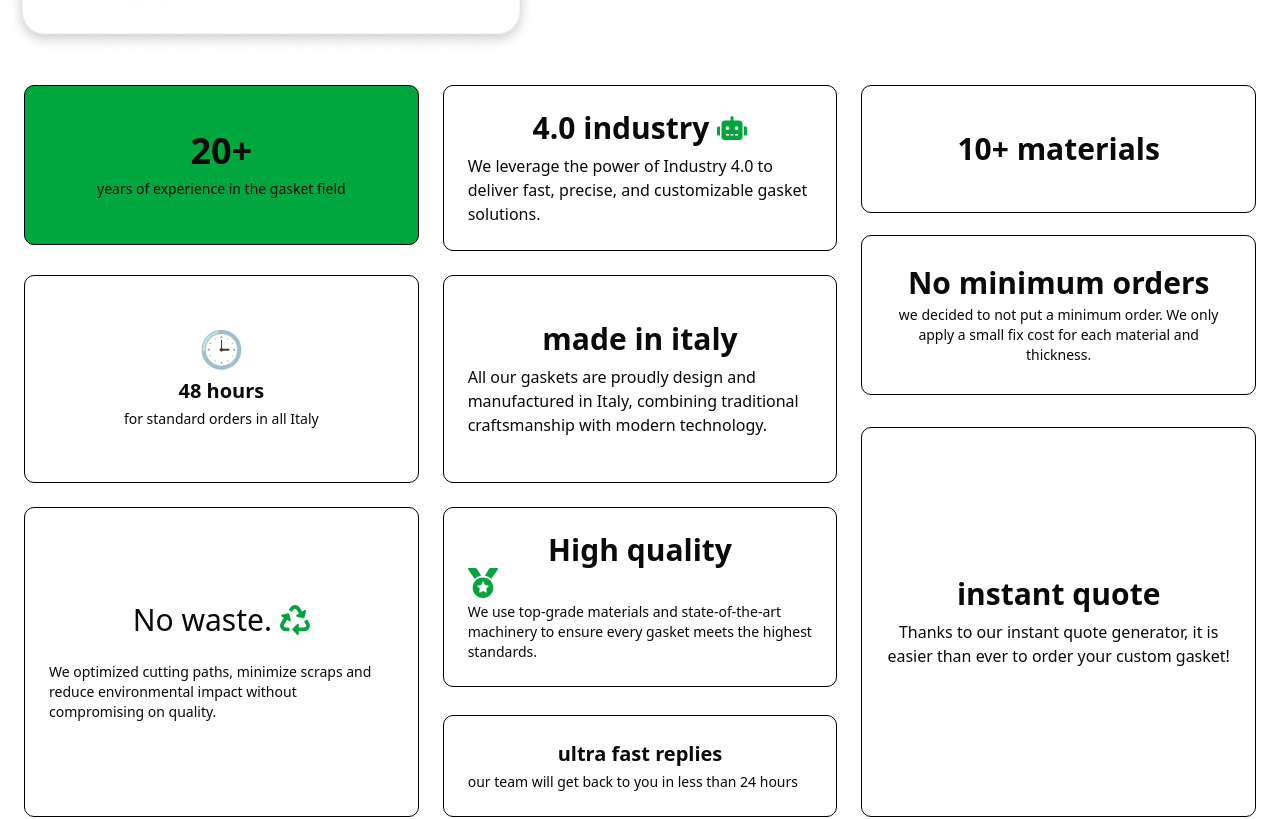
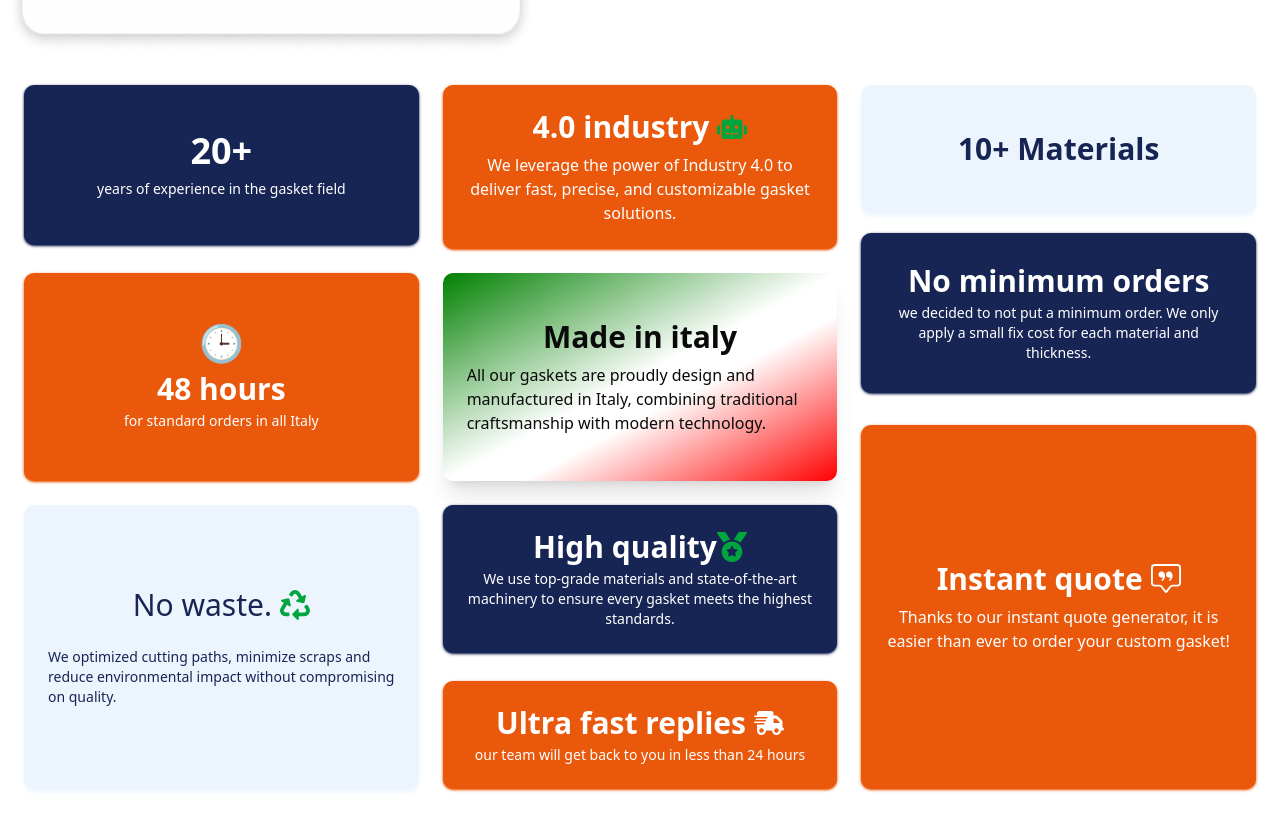
Before and after one commit to shukumar-542/my-gasket, a Next.js app: page /about-us in a window 1280 px wide. Shown: the part 2765-3584 px from the top of the page. Built offline with nearby package versions, Linux system fonts and the light colour scheme.

Commit message:
Implement new section on the about us page

```diff
--- a/src/app/(withCommonLayout)/about-us/page.tsx
+++ b/src/app/(withCommonLayout)/about-us/page.tsx
@@ -4,7 +4,9 @@ import about1 from "../../../assets/about1.png";
 import about2 from "../../../assets/about2.png";
 import about3 from "../../../assets/about3.png";
 import Image from "next/image";
-import { FaMedal, FaRecycle, FaRobot } from "react-icons/fa";
+import { FaMedal, FaQuoteLeft, FaRecycle, FaRobot } from "react-icons/fa";
+import { BsChatSquareQuote } from "react-icons/bs";
+import { FaTruckFast } from "react-icons/fa6";
 const AboutUsPage = () => {
   return (
     <div className=" mt-20 ">
@@ -101,7 +103,7 @@ const AboutUsPage = () => {
 
       <div className="container mx-auto p-6 grid grid-cols-1 md:grid-cols-3 gap-6">
         {/* Box 1 */}
-        <div className="border border-black bg-green-600 rounded-lg p-6 font-extrabold text-4xl h-40 text-center flex flex-col justify-center">
+        <div className="shadow-sm hover:shadow-md bg-[#172554]  shadow-[#172554] text-white rounded-lg p-6 font-extrabold text-4xl h-40 text-center flex flex-col justify-center">
           20+
           <span className="font-normal text-sm mt-2 block">
             years of experience in the gasket field
@@ -109,8 +111,11 @@ const AboutUsPage = () => {
         </div>
 
         {/* Box 2 */}
-        <div className="border border-black rounded-lg p-6 font-semibold text-lg flex flex-col justify-center">
-          <span className="text-center text-3xl flex justify-center items-center gap-2"> 4.0 industry <FaRobot color="#00A53E" /></span>
+        <div className="text-white text-center bg-[#EA580C] shadow-sm shadow-[#EA580C] hover:shadow-md rounded-lg p-6 font-semibold text-lg flex flex-col justify-center">
+          <span className="text-center text-3xl flex justify-center items-center gap-2">
+            {" "}
+            4.0 industry <FaRobot color="#00A53E" />
+          </span>
           <span className="font-normal text-base mt-2">
             We leverage the power of Industry 4.0 to deliver fast, precise, and
             customizable gasket solutions.
@@ -118,22 +123,27 @@ const AboutUsPage = () => {
         </div>
 
         {/* Box 3 */}
-        <div className="border h-32 text-3xl border-black rounded-lg p-6 font-bold flex items-center justify-center">
-          10+ materials
+        <div className="bg-[#ECF5FE] h-32 text-3xl text-[#172554] shadow-[#ECF5FE] hover:shadow-2xl  shadow-md  rounded-lg p-6 font-bold flex items-center justify-center">
+          10+ Materials
         </div>
 
         {/* Box 4 */}
-        <div className="border border-black h-52 rounded-lg p-6 font-bold text-center flex flex-col justify-center">
+        <div className="bg-[#EA580C] shadow-sm shadow-[#EA580C] hover:shadow-md text-white h-52 rounded-lg p-6 font-bold text-center flex flex-col justify-center">
           <div className="text-4xl mb-2">🕒</div>
-          <span className="text-xl">48 hours</span>
+          <span className="text-center text-3xl">48 hours</span>
           <span className="font-normal text-sm mt-1 block">
             for standard orders in all Italy
           </span>
         </div>
 
         {/* Box 5 */}
-        <div className="border border-black rounded-lg p-6 font-semibold text-lg flex flex-col justify-center">
-          <span className="text-center text-3xl">made in italy</span>
+        <div
+          className=" shadow-xl hover:shadow-2xl  rounded-lg p-6 font-semibold text-lg flex flex-col justify-center"
+          style={{
+            background: `linear-gradient(to bottom right, green 0%, white 50%, white 60%, red 100%)`,
+          }}
+        >
+          <span className="text-center text-3xl">Made in italy</span>
           <span className="font-normal text-base mt-2">
             All our gaskets are proudly design and manufactured in Italy,
             combining traditional craftsmanship with modern technology.
@@ -141,7 +151,7 @@ const AboutUsPage = () => {
         </div>
 
         {/* Box 6 */}
-        <div className="border border-black sm:mt-5 md:-mt-10 h-40 rounded-lg p-6 font-normal  text-sm flex flex-col justify-center text-center">
+        <div className=" shadow-sm hover:shadow-md bg-[#172554]  shadow-[#172554] text-white sm:mt-5 md:-mt-10 h-40 rounded-lg p-6 font-normal  text-sm flex flex-col justify-center text-center">
           <b className="text-center text-3xl">No minimum orders</b>
           <span className="mt-1 block">
             we decided to not put a minimum order. We only apply a small fix
@@ -150,8 +160,11 @@ const AboutUsPage = () => {
         </div>
 
         {/* Box 7 */}
-        <div className="border border-black rounded-lg p-6 font-normal text-sm flex flex-col justify-center">
-          <p className="text-center text-3xl flex items-center justify-center mb-5 gap-2"> No waste. <FaRecycle color="#00A53E"  /></p>
+        <div className="text-[#172554] shadow-[#ECF5FE] hover:shadow-2xl  shadow-md bg-[#ECF5FE]  rounded-lg p-6 font-normal text-sm flex flex-col justify-center">
+          <p className="text-center text-3xl flex items-center justify-center mb-5 gap-2">
+            {" "}
+            No waste. <FaRecycle color="#00A53E" />
+          </p>
           <span className="mt-1 block">
             We optimized cutting paths, minimize scraps and reduce environmental
             impact without compromising on quality.
@@ -160,26 +173,29 @@ const AboutUsPage = () => {
 
         <div className="flex-col md:flex gap-5">
           {/* Box 8 */}
-          <div className="border border-black rounded-lg p-6 font-normal text-sm flex flex-col justify-center">
-            <b className="text-center text-3xl">High quality<FaMedal color="#00A53E" /></b>
-            <span className="mt-1 block">
+          <div className="shadow-sm hover:shadow-md bg-[#172554]  shadow-[#172554] text-white rounded-lg p-6 font-normal text-sm flex flex-col justify-center">
+            <b className="text-center text-3xl flex items-center justify-center">
+              High quality
+              <FaMedal color="#00A53E" />
+            </b>
+            <span className="mt-1 block text-center">
               We use top-grade materials and state-of-the-art machinery to
               ensure every gasket meets the highest standards.
             </span>
           </div>
 
           {/* Box 9 */}
-          <div className="border border-black rounded-lg p-6 mt-2 font-normal text-sm flex flex-col justify-center">
-            <b className="text-center text-xl">ultra fast replies</b>
-            <span className="mt-1 block">
+          <div className="bg-[#EA580C] shadow-sm shadow-[#EA580C] hover:shadow-md text-white rounded-lg p-6 mt-2 font-normal text-sm flex flex-col justify-center">
+            <b className="text-center text-3xl flex items-center justify-center gap-2">Ultra fast replies<FaTruckFast /></b>
+            <span className="mt-1 block text-center">
               our team will get back to you in less than 24 hours
             </span>
           </div>
         </div>
 
         {/* Box 10 */}
-        <div className="border md:-mt-20 mt-1 border-black rounded-lg p-6 font-bold text-lg text-center flex flex-col justify-center">
-          <span className="text-center text-3xl">instant quote</span>
+        <div className="bg-[#EA580C] shadow-sm shadow-[#EA580C] hover:shadow-md text-white md:-mt-20 mt-1 border-black rounded-lg p-6 font-bold text-lg text-center flex flex-col justify-center">
+          <span className="text-center text-3xl flex justify-center  items-center gap-2">Instant quote<BsChatSquareQuote color="" /></span>
           <span className="font-normal text-base mt-2">
             Thanks to our instant quote generator, it is easier than ever to
             order your custom gasket!
```
